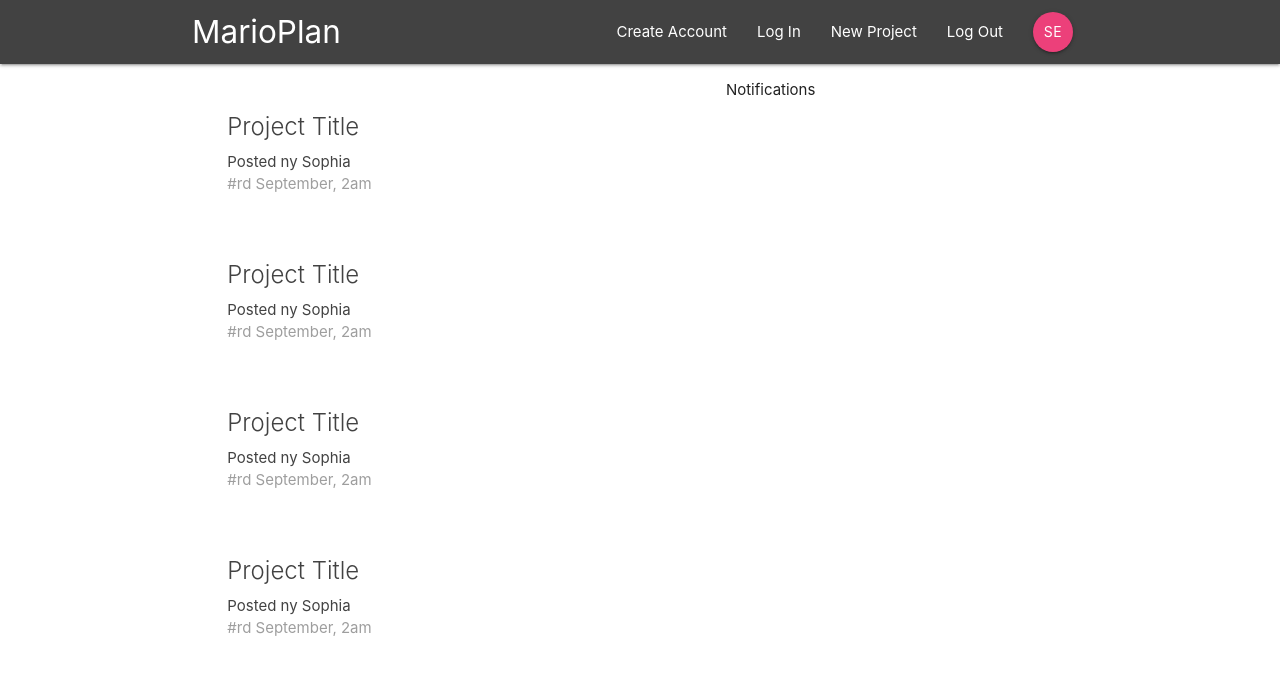
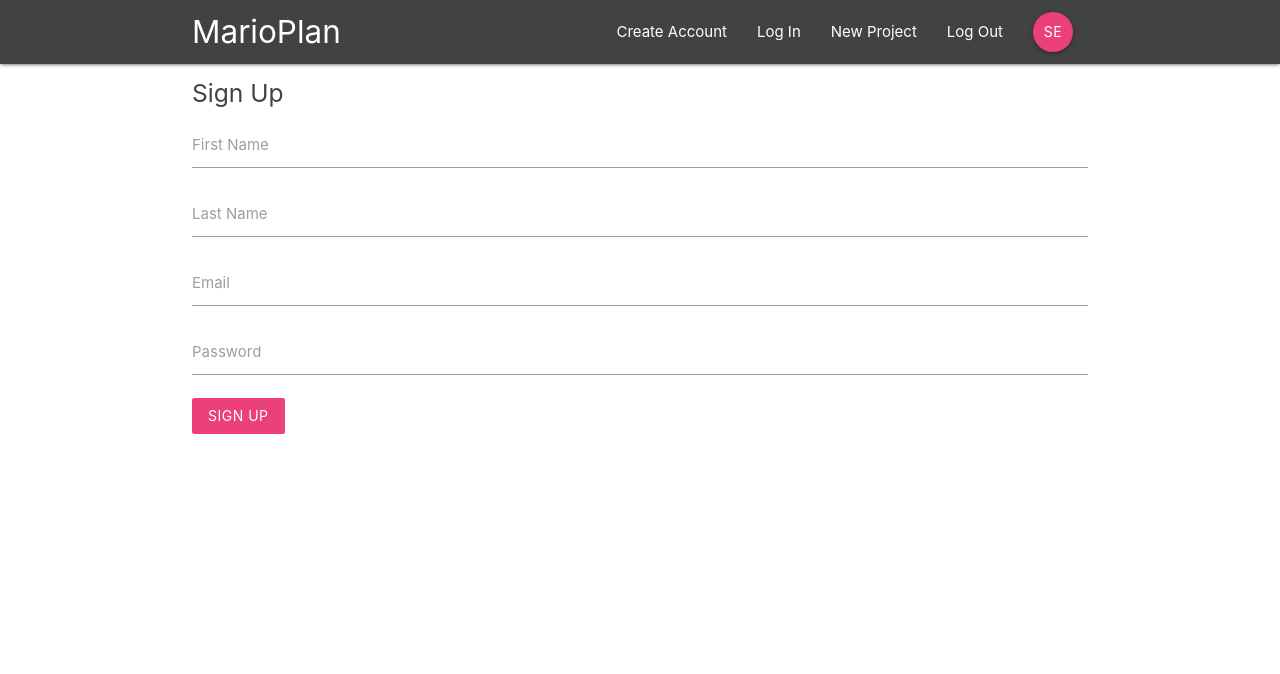
Before and after one commit to Sophi-E/redux-with-firebase, a React (Create React App) app: page /signup in a window 1280 px wide. Shown: the top 674 px of the page. Built offline with nearby package versions, Linux system fonts and the light colour scheme.

Commit message:
login and register components

```diff
--- a/public/index.html
+++ b/public/index.html
@@ -40,6 +40,7 @@
       To begin the development, run `npm start` or `yarn start`.
       To create a production bundle, use `npm run build` or `yarn build`.
     -->
+    <script src="https://cdnjs.cloudflare.com/ajax/libs/materialize/1.0.0/js/materialize.min.js"></script>
   </body>
 
 </html>
--- a/src/App.js
+++ b/src/App.js
@@ -2,6 +2,9 @@
 import { BrowserRouter, Switch, Route } from 'react-router-dom';
 import Navbar from './Components/Layout/Navbar';
 import Dashboard from './Components/Dashboard/Dashboard';
+import ProjectDetails from './Components/Projects/ProjectDetails';
+import SignIn from './Components/Auth/SignIn';
+import SignUp from './Components/Auth/SignUp';
 
 class App extends Component {
   render() {
@@ -10,7 +13,10 @@
         <div className='App'>
           <Navbar />
           <Switch>
-            <Route path='/' component={Dashboard} />
+            <Route exact path='/' component={Dashboard} />
+            <Route path='/project/:id' component={ProjectDetails} />
+            <Route path='/signin' component={SignIn} />
+            <Route path='/signup' component={SignUp} />
           </Switch>
         </div>
       </BrowserRouter>
--- a/src/Components/Auth/SignIn.js
+++ b/src/Components/Auth/SignIn.js
@@ -0,0 +1,41 @@
+import React, { Component } from 'react';
+
+class SignIn extends Component {
+  state = {
+    email: '',
+    password: ''
+  };
+
+  handleChange = e => {
+    this.setState({
+      [e.target.id]: e.target.value
+    });
+  };
+  handleSubmit = e => {
+    e.preventDefault();
+    console.log(this.state);
+  };
+  render() {
+    return (
+      <div className='container'>
+        <form className='white' onSubmit={this.handleSubmit}>
+          <h5 className='grey-text text-darken-3'>Sign In</h5>
+          <div className='input-field'>
+            <label htmlFor='email'>Email</label>
+            <input type='email' id='email' onChange={this.handleChange} />
+          </div>
+
+          <div className='input-field'>
+            <label htmlFor='password'>Email</label>
+            <input type='password' id='password' onChange={this.handleChange} />
+          </div>
+          <div className='input-field'>
+            <button className='btn pink lighten-1 z-depth-0'>Login</button>
+          </div>
+        </form>
+      </div>
+    );
+  }
+}
+
+export default SignIn;
--- a/src/Components/Auth/SignUp.js
+++ b/src/Components/Auth/SignUp.js
@@ -0,0 +1,55 @@
+import React, { Component } from 'react';
+
+class SignUp extends Component {
+  state = {
+    email: '',
+    password: '',
+    firstName: '',
+    lastName: ''
+  };
+
+  handleChange = e => {
+    this.setState({
+      [e.target.id]: e.target.value
+    });
+  };
+  handleSubmit = e => {
+    e.preventDefault();
+    console.log(this.state);
+  };
+  render() {
+    return (
+      <div className='container'>
+        <form className='white' onSubmit={this.handleSubmit}>
+          <h5 className='grey-text text-darken-3'>Sign Up</h5>
+
+          <div className='input-field'>
+            <label htmlFor='firstName'>First Name</label>
+            <input type='text' id='firstName' onChange={this.handleChange} />
+          </div>
+
+          <div className='input-field'>
+            <label htmlFor='lastName'>Last Name</label>
+            <input type='text' id='lastName' onChange={this.handleChange} />
+          </div>
+
+          <div className='input-field'>
+            <label htmlFor='email'>Email</label>
+            <input type='email' id='email' onChange={this.handleChange} />
+          </div>
+
+          <div className='input-field'>
+            <label htmlFor='password'>Password</label>
+            <input type='password' id='password' onChange={this.handleChange} />
+          </div>
+
+          <div className='input-field'>
+            <button className='btn pink lighten-1 z-depth-0'>Sign Up</button>
+          </div>
+        </form>
+      </div>
+    );
+  }
+}
+
+export default SignUp;
--- a/src/Components/Projects/ProjectDetails.js
+++ b/src/Components/Projects/ProjectDetails.js
@@ -0,0 +1,23 @@
+import React from 'react';
+
+const ProjectDetails = props => {
+  const id = props.match.params.id;
+  return (
+    <div className='container section project-details'>
+      <div className='card z-depth-0'>
+        <div className='card-contact'>
+          <span className='card-title'>Project Title - {id}</span>
+          <p>
+            lorem james ius hshoas hshdbs kellyu isyydwsoy hsqoueyei uydguedu
+          </p>
+        </div>
+        <div className='card-action grey lighten-4 grey text'>
+          <div>Posted by sophia</div>
+          <div>23rd september</div>
+        </div>
+      </div>
+    </div>
+  );
+};
+
+export default ProjectDetails;
```
